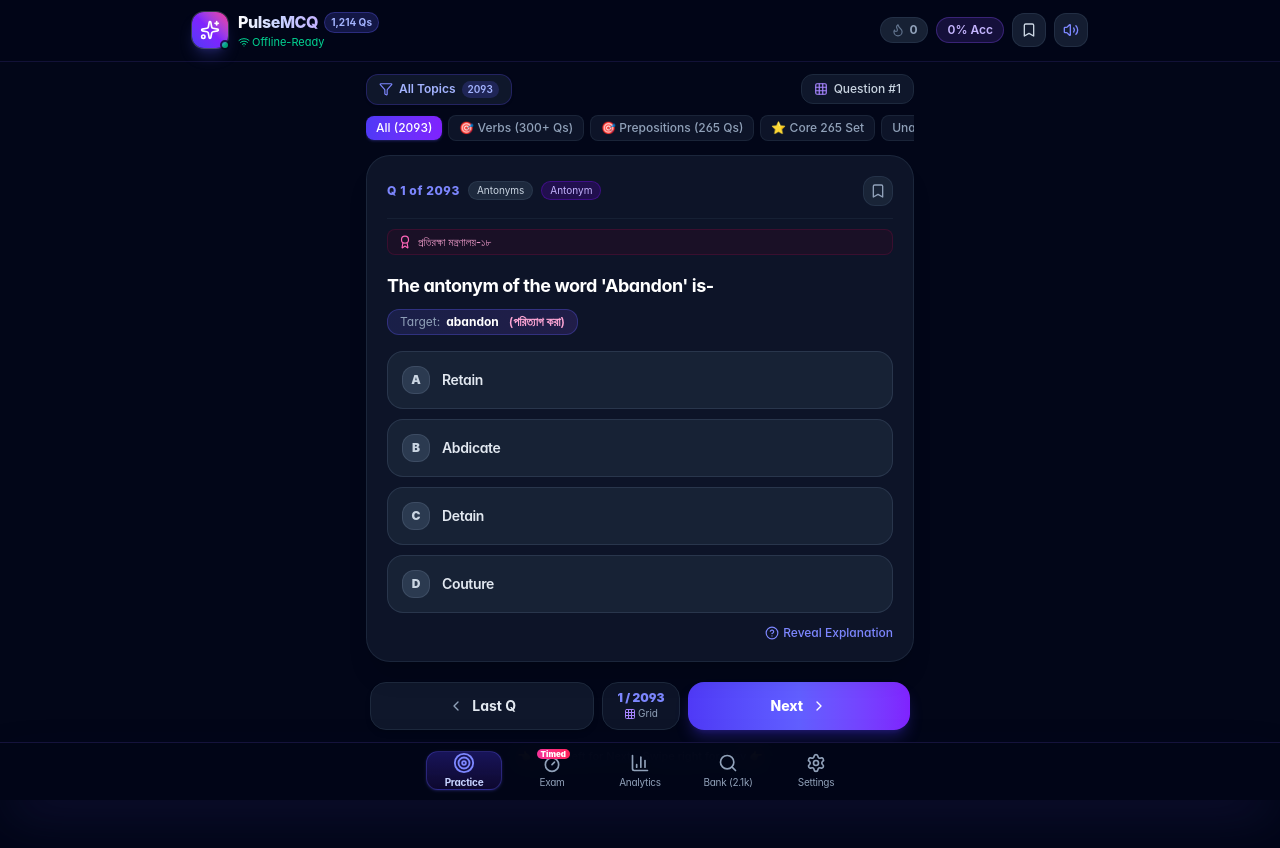
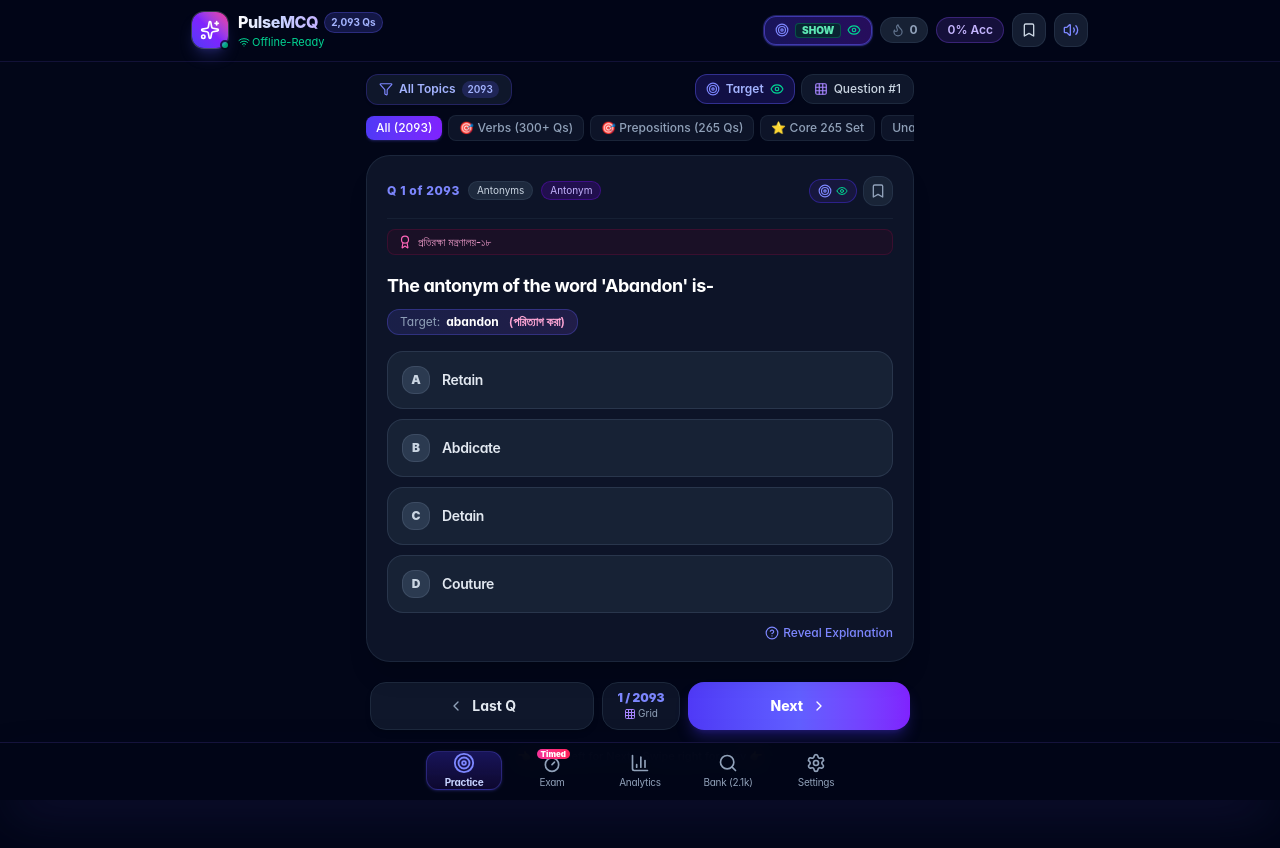
Before and after one commit to safisalmann/English-Vocabulary-, a React (Vite) app: page / in a window 1280 px wide. Shown: the top 848 px of the page. Built offline with nearby package versions, Linux system fonts and the light colour scheme.

Commit message:
feat(ui): add toggle for target word visibility
Introduced a user-controlled setting to show or hide the target word section in practice and exam arenas. Updated the Header and UI components to include a toggle button and persisted the preference in user progress.

```diff
--- a/src/App.tsx
+++ b/src/App.tsx
@@ -55,6 +55,13 @@ export default function App() {
     setUserProgress(updated);
   };
 
+  const handleToggleTargetSection = () => {
+    const nextVal = !userProgress.showTargetSection;
+    const updated = { ...userProgress, showTargetSection: nextVal };
+    saveUserProgress(updated);
+    setUserProgress(updated);
+  };
+
   const analytics = React.useMemo(
     () => computeAnalytics(userProgress, NORMALIZED_QUESTIONS),
     [userProgress]
@@ -98,6 +105,9 @@ export default function App() {
         onOpenBookmarks={handleOpenBookmarks}
         soundEnabled={userProgress.soundEnabled}
         onToggleSound={handleToggleSound}
+        showTargetSection={userProgress.showTargetSection}
+        onToggleTargetSection={handleToggleTargetSection}
+        totalQuestions={NORMALIZED_QUESTIONS.length}
       />
 
       {/* Main Tab Content */}
@@ -110,6 +120,8 @@ export default function App() {
             initialFilterCategory={practiceCategoryFilter}
             onClearCategoryFilter={() => setPracticeCategoryFilter(null)}
             targetQuestionNumericId={targetQuestionId}
+            showTargetSection={userProgress.showTargetSection}
+            onToggleTargetSection={handleToggleTargetSection}
           />
         )}
 
@@ -119,6 +131,7 @@ export default function App() {
             userProgress={userProgress}
             setUserProgress={setUserProgress}
             onGoToAnalytics={() => setActiveTab('analytics')}
+            showTargetSection={userProgress.showTargetSection}
           />
         )}
 
--- a/src/components/ExamArena.tsx
+++ b/src/components/ExamArena.tsx
@@ -30,6 +30,7 @@ interface ExamArenaProps {
   userProgress: UserProgressData;
   setUserProgress: React.Dispatch<React.SetStateAction<UserProgressData>>;
   onGoToAnalytics: () => void;
+  showTargetSection?: boolean;
 }
 
 export const ExamArena: React.FC<ExamArenaProps> = ({
@@ -37,6 +38,7 @@ export const ExamArena: React.FC<ExamArenaProps> = ({
   userProgress,
   setUserProgress,
   onGoToAnalytics,
+  showTargetSection = true,
 }) => {
   // Phase: 'setup' | 'active' | 'result'
   const [phase, setPhase] = React.useState<'setup' | 'active' | 'result'>('setup');
@@ -473,8 +475,8 @@ export const ExamArena: React.FC<ExamArenaProps> = ({
             {currentQ.question}
           </h2>
 
-          {/* Target Word if present */}
-          {currentQ.targetWord && (
+          {/* Target Word if present and enabled */}
+          {currentQ.targetWord && showTargetSection && (
             <div className="inline-block px-2.5 py-1 rounded-lg bg-indigo-950/40 border border-indigo-800/40 text-xs text-indigo-300 font-semibold">
               Word: <span className="text-white font-bold">{currentQ.targetWord}</span>
             </div>
--- a/src/components/Header.tsx
+++ b/src/components/Header.tsx
@@ -1,5 +1,16 @@
 import React from 'react';
-import { Volume2, VolumeX, Flame, Bookmark, Sparkles, Wifi, WifiOff } from 'lucide-react';
+import {
+  Volume2,
+  VolumeX,
+  Flame,
+  Bookmark,
+  Sparkles,
+  Wifi,
+  WifiOff,
+  Target,
+  Eye,
+  EyeOff,
+} from 'lucide-react';
 import { soundManager } from '../utils/audio';
 
 interface HeaderProps {
@@ -10,6 +21,9 @@ interface HeaderProps {
   onOpenBookmarks: () => void;
   soundEnabled: boolean;
   onToggleSound: () => void;
+  showTargetSection: boolean;
+  onToggleTargetSection: () => void;
+  totalQuestions?: number;
 }
 
 export const Header: React.FC<HeaderProps> = ({
@@ -19,6 +33,9 @@ export const Header: React.FC<HeaderProps> = ({
   onOpenBookmarks,
   soundEnabled,
   onToggleSound,
+  showTargetSection,
+  onToggleTargetSection,
+  totalQuestions = 2093,
 }) => {
   const [isOnline, setIsOnline] = React.useState(navigator.onLine);
 
@@ -48,7 +65,7 @@ export const Header: React.FC<HeaderProps> = ({
                 PulseMCQ
               </span>
               <span className="text-[10px] font-bold px-1.5 py-0.5 rounded-full bg-indigo-500/20 text-indigo-300 border border-indigo-500/30">
-                1,214 Qs
+                {totalQuestions.toLocaleString()} Qs
               </span>
             </div>
             <div className="flex items-center gap-1 text-[11px] text-slate-400">
@@ -65,12 +82,44 @@ export const Header: React.FC<HeaderProps> = ({
           </div>
         </div>
 
-        {/* Real-time stats badges */}
-        <div className="flex items-center gap-2">
+        {/* Real-time stats badges & action controls */}
+        <div className="flex items-center gap-1.5 sm:gap-2">
+          {/* Target Section Hide/Show Button */}
+          <button
+            onClick={onToggleTargetSection}
+            title={
+              showTargetSection
+                ? 'Target Section: Visible (Click to Hide target clues/words)'
+                : 'Target Section: Hidden (Click to Show target clues/words)'
+            }
+            className={`flex items-center gap-1.5 px-2 sm:px-2.5 py-1.5 rounded-xl border text-xs font-bold transition-all active:scale-95 ${
+              showTargetSection
+                ? 'bg-gradient-to-r from-indigo-600/30 to-violet-600/30 text-indigo-200 border-indigo-500/50 shadow-sm shadow-indigo-500/25 ring-1 ring-indigo-500/30'
+                : 'bg-slate-800/80 hover:bg-slate-800 text-slate-400 hover:text-slate-200 border-slate-700/60'
+            }`}
+          >
+            <Target className={`w-3.5 h-3.5 ${showTargetSection ? 'text-indigo-400' : 'text-slate-500'}`} />
+            <span className="hidden xs:inline text-[11px]">Target:</span>
+            <span
+              className={`text-[10px] font-black px-1.5 py-0.2 rounded ${
+                showTargetSection
+                  ? 'text-emerald-300 bg-emerald-950/70 border border-emerald-500/30'
+                  : 'text-slate-400 bg-slate-900 border border-slate-800'
+              }`}
+            >
+              {showTargetSection ? 'SHOW' : 'HIDE'}
+            </span>
+            {showTargetSection ? (
+              <Eye className="w-3.5 h-3.5 text-emerald-400 shrink-0" />
+            ) : (
+              <EyeOff className="w-3.5 h-3.5 text-slate-500 shrink-0" />
+            )}
+          </button>
+
           {/* Streak indicator */}
           <div
             title={`Current Streak: ${currentStreak}`}
-            className={`flex items-center gap-1 px-2.5 py-1 rounded-full text-xs font-bold transition-all ${
+            className={`flex items-center gap-1 px-2 sm:px-2.5 py-1 rounded-full text-xs font-bold transition-all ${
               currentStreak > 0
                 ? 'bg-amber-500/20 text-amber-300 border border-amber-500/40 shadow-sm shadow-amber-500/20 animate-pulse'
                 : 'bg-slate-800/80 text-slate-400 border border-slate-700/50'
--- a/src/components/PracticeArena.tsx
+++ b/src/components/PracticeArena.tsx
@@ -12,6 +12,9 @@ import {
   Check,
   Award,
   Zap,
+  Target,
+  Eye,
+  EyeOff,
 } from 'lucide-react';
 import { NormalizedMCQ, CATEGORIES } from '../data/questionsData';
 import {
@@ -28,6 +31,8 @@ interface PracticeArenaProps {
   initialFilterCategory?: string | null;
   onClearCategoryFilter?: () => void;
   targetQuestionNumericId?: number | null;
+  showTargetSection?: boolean;
+  onToggleTargetSection?: () => void;
 }
 
 export const PracticeArena: React.FC<PracticeArenaProps> = ({
@@ -37,6 +42,8 @@ export const PracticeArena: React.FC<PracticeArenaProps> = ({
   initialFilterCategory,
   onClearCategoryFilter,
   targetQuestionNumericId,
+  showTargetSection = true,
+  onToggleTargetSection,
 }) => {
   // Category filter state
   const [selectedCategory, setSelectedCategory] = React.useState<string>(
@@ -297,6 +304,30 @@ export const PracticeArena: React.FC<PracticeArenaProps> = ({
             </span>
           </button>
 
+          <div className="flex items-center gap-1.5">
+            {/* Target Section Toggle Button */}
+            <button
+              onClick={onToggleTargetSection}
+              title={
+                showTargetSection
+                  ? 'Target Section is Visible (Click to Hide)'
+                  : 'Target Section is Hidden (Click to Show)'
+              }
+              className={`flex items-center gap-1.5 px-2.5 py-1.5 rounded-xl border text-xs font-semibold transition-all active:scale-95 shadow-sm ${
+                showTargetSection
+                  ? 'bg-indigo-600/20 text-indigo-300 border-indigo-500/40 hover:bg-indigo-600/30'
+                  : 'bg-slate-900 border-slate-800 text-slate-400 hover:text-slate-200'
+              }`}
+            >
+              <Target className="w-3.5 h-3.5 text-indigo-400" />
+              <span className="hidden sm:inline">Target</span>
+              {showTargetSection ? (
+                <Eye className="w-3.5 h-3.5 text-emerald-400" />
+              ) : (
+                <EyeOff className="w-3.5 h-3.5 text-slate-500" />
+              )}
+            </button>
+
             {/* Jump Palette button */}
             <button
               onClick={() => setIsPaletteOpen(true)}
@@ -305,6 +336,7 @@ export const PracticeArena: React.FC<PracticeArenaProps> = ({
               <Grid className="w-3.5 h-3.5 text-violet-400" />
               <span>Question #{currentIndex + 1}</span>
             </button>
+          </div>
         </div>
 
         {/* Quick status tabs: All, Verbs, Prepositions, Core 265, Unattempted, Mistakes, Bookmarked */}
@@ -440,8 +472,26 @@ export const PracticeArena: React.FC<PracticeArenaProps> = ({
                 )}
               </div>
 
-              {/* Bookmark & ID badge */}
-              <div className="flex items-center gap-2">
+              {/* Target & Bookmark controls */}
+              <div className="flex items-center gap-1.5">
+                <button
+                  onClick={onToggleTargetSection}
+                  title={showTargetSection ? "Hide Target Section (tap to conceal word/meaning clues)" : "Show Target Section (tap to show clues)"}
+                  className={`flex items-center gap-1 px-2 py-1 rounded-xl text-xs font-semibold transition-all active:scale-90 border ${
+                    showTargetSection
+                      ? 'bg-indigo-950/60 text-indigo-300 border-indigo-700/50'
+                      : 'bg-slate-800/80 text-slate-400 hover:text-slate-200 border-slate-700/50'
+                  }`}
+                >
+                  <Target className="w-3.5 h-3.5 text-indigo-400" />
+                  <span className="text-[10px] hidden xs:inline">{showTargetSection ? 'Target ON' : 'Target OFF'}</span>
+                  {showTargetSection ? (
+                    <Eye className="w-3 h-3 text-emerald-400" />
+                  ) : (
+                    <EyeOff className="w-3 h-3 text-slate-500" />
+                  )}
+                </button>
+
                 <button
                   onClick={handleToggleBookmark}
                   title={isBookmarked ? 'Remove Bookmark' : 'Bookmark this question'}
@@ -472,9 +522,10 @@ export const PracticeArena: React.FC<PracticeArenaProps> = ({
                 {currentQ.question}
               </h2>
 
-              {/* Target word highlighted pill if present */}
+              {/* Target word section (respects showTargetSection) */}
               {currentQ.targetWord && (
-                <div className="mt-2 inline-flex items-center gap-1.5 px-3 py-1 rounded-xl bg-gradient-to-r from-indigo-500/15 to-violet-500/15 border border-indigo-500/30 text-indigo-300 text-xs font-semibold">
+                showTargetSection ? (
+                  <div className="mt-2 inline-flex items-center gap-1.5 px-3 py-1 rounded-xl bg-gradient-to-r from-indigo-500/15 to-violet-500/15 border border-indigo-500/30 text-indigo-300 text-xs font-semibold animate-in fade-in duration-150">
                     <span className="text-slate-400 font-normal">Target:</span>
                     <span className="font-bold text-white">{currentQ.targetWord}</span>
                     {currentQ.wordMeaningBangla && (
@@ -483,6 +534,17 @@ export const PracticeArena: React.FC<PracticeArenaProps> = ({
                       </span>
                     )}
                   </div>
+                ) : (
+                  <div className="mt-2">
+                    <button
+                      onClick={onToggleTargetSection}
+                      className="inline-flex items-center gap-1.5 px-2.5 py-1 rounded-xl bg-slate-800/50 hover:bg-slate-800 border border-dashed border-slate-700 text-[11px] text-slate-400 hover:text-indigo-300 transition-all active:scale-95"
+                    >
+                      <EyeOff className="w-3 h-3 text-slate-500" />
+                      <span>Target clue hidden (tap to reveal)</span>
+                    </button>
+                  </div>
+                )
               )}
             </div>
 
--- a/src/utils/storage.ts
+++ b/src/utils/storage.ts
@@ -40,6 +40,7 @@ export interface UserProgressData {
   quizHistory: QuizSessionResult[];
   soundEnabled: boolean;
   autoShowExplanation: boolean;
+  showTargetSection: boolean;
   theme: 'neon-indigo' | 'cyber-emerald' | 'sunset-rose';
 }
 
@@ -55,6 +56,7 @@ const DEFAULT_DATA: UserProgressData = {
   quizHistory: [],
   soundEnabled: true,
   autoShowExplanation: true,
+  showTargetSection: true,
   theme: 'neon-indigo',
 };
 
@@ -69,6 +71,7 @@ export function loadUserProgress(): UserProgressData {
       answers: parsed.answers || {},
       bookmarkedIds: parsed.bookmarkedIds || [],
       quizHistory: parsed.quizHistory || [],
+      showTargetSection: parsed.showTargetSection !== undefined ? parsed.showTargetSection : true,
     };
   } catch (e) {
     console.error('Failed to load user progress:', e);
```
Also changed, not shown: src/components/SettingsModal.tsx (+36 -0 lines). Lines whose indentation alone changed are shown as unchanged.
